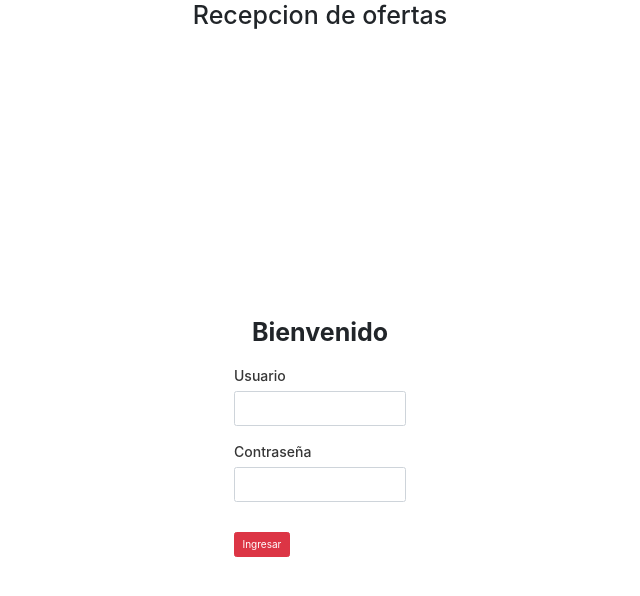
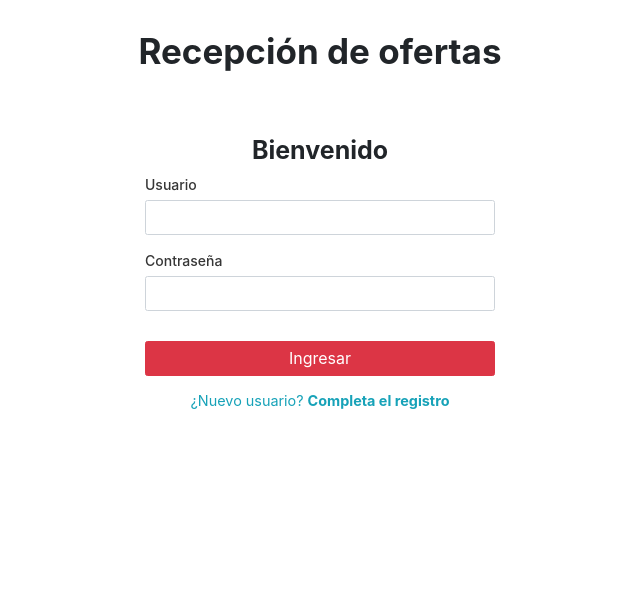
Before and after one commit to Indotel-Sistemas/formulario-portal, a React (Vite) app: page /auth/login in a window 1280 px wide. Shown: the top 596 px of the page, without its empty margins (320-960 px from the left). Built offline with nearby package versions, Linux system fonts and the light colour scheme.

Commit message:
first stage DONE

```diff
--- a/src/components/auth/AuthScreen.jsx
+++ b/src/components/auth/AuthScreen.jsx
@@ -1,14 +1,23 @@
 import React from 'react'
 import { LoginForm } from './LoginForm';
 import '../../styles/authStyles.css'
+import { useParams } from 'react-router-dom';
+import { RegisterForm } from './RegisterForm';
 
 export const AuthScreen = () => {
+    const { authAction } = useParams();
     return (
         <div className='auth_container'>
-            <h1 className='auth_title'>Recepcion de ofertas</h1>
+            <h1 className='auth_title'>Recepción de ofertas</h1>
             <div className='auth_main'>
                 <div className='auth_action'>
-                    <LoginForm />
+                    {
+                        authAction === 'login' ? (
+                            <LoginForm />
+                        ) : (
+                            <RegisterForm />
+                        )
+                    }
                 </div>
             </div>
         </div>
--- a/src/components/auth/LoginForm.jsx
+++ b/src/components/auth/LoginForm.jsx
@@ -1,9 +1,10 @@
 import { useState } from 'react'
 import { useAuthStore } from '../../store/auth'
-import { swalCargando, swalError, swalLoading } from '../../helpers/sweetAlerts';
+import { swalError, swalLoading } from '../../helpers/sweetAlerts';
 import { useNavigate } from 'react-router-dom';
 
 export const LoginForm = () => {
+  const navigate = useNavigate()
   const [login] = useAuthStore(store => [store.login]);
 
   const [state, setState] = useState({
@@ -23,7 +24,6 @@ export const LoginForm = () => {
 
   }
   return (
-    <>
     <div className='login_container'>
       <div className='login_form'>
         <p className='auth_title'>Bienvenido</p>
@@ -41,12 +41,13 @@ export const LoginForm = () => {
               type="password" className='auth_input form-control' />
           </div>
 
-            <button className='btn btn-danger form_button'>Ingresar</button>
+          <button className='btn btn-full btn-danger form_button'>Ingresar</button>
+          <div className='text-center mt-3 text-info'>
+            <small>¿Nuevo usuario? <b className='cursor' onClick={() => { navigate('/auth/register') }}>Completa el registro</b></small>
+          </div>
 
         </form>
       </div>
     </div>
-
-    </>
   )
 }
--- a/src/components/auth/RegisterForm.jsx
+++ b/src/components/auth/RegisterForm.jsx
@@ -1,64 +1,60 @@
 import React, { useEffect, useState } from 'react'
-import { RegistrarUsuario, checkUsuario } from '../../data/auth/auth';
+import { useNavigate } from 'react-router-dom';
 import { swalError, swalLoading } from '../../helpers/sweetAlerts';
+import { useAuthStore } from '../../store/auth';
+// import { RegistrarUsuario, checkUsuario } from '../../data/auth/auth';
+// import { swalError, swalLoading } from '../../helpers/sweetAlerts';
 
 
 
 export const RegisterForm = () => {
+  const navigate = useNavigate();
 
+  const [changePassword, login] = useAuthStore(store => [store.changePassword, store.login]);
   const [state, setState] = useState({
-    usuario:"",
-    empresa:"",
-    password:"",
-    terminos:false,
+    usuario: "",
+    givenPassword: "",
+    newPassword: "",
+    // terminos: false,
     //
-    passwordInfo:false,
-    validForm:false,
-
-
+    passwordInfo: false,
+    validForm: false,
   })
 
   const handleValidation = () => {
-  const invalidForm = {valid: false}
-  if(Object.values(state).includes("")) return {...invalidForm, msg:'Es necesario llenar todos los campos'}
+    const invalidForm = { valid: false };
+    if (Object.values(state).includes("")) return { ...invalidForm, msg: 'Es necesario llenar todos los campos' };
+    if (state.newPassword.length < 6) return { ...invalidForm, msg: 'La contraseña debe contener mas de 6 caracteres' };
+    // if (state.empresa.length <= 5) return { ...invalidForm, msg: 'Ingrese un nombre de empresa valido' }
+    // if (state.usuario.length <= 3) return { ...invalidForm, msg: 'Ingrese un nombre de usuario valido' }
+    // if (!state.terminos) return { ...invalidForm, msg: 'Debe aceptar los terminos y condiciones para crear su cuenta' }
 
-  if(state.empresa.length <= 5) return {...invalidForm, msg:'Ingrese un nombre de empresa valido' }
-
-
-  if(state.usuario.length <= 3) return {...invalidForm, msg:'Ingrese un nombre de usuario valido' }
-
-  if(state.password.length <= 6) return {...invalidForm, msg:'La contraseña debe contener mas de 6 caracteres' }
-
-
-  if(!state.terminos) return {...invalidForm, msg:'Debe aceptar los terminos y condiciones para crear su cuenta' }
-
-
-  return {valid: true}
-
+    return { valid: true }
   };
 
   const handleSubmit = async (e) => {
     e.preventDefault();
 
-  const {valid, msg} = handleValidation();
+    const { valid, msg } = handleValidation();
 
-  if(!valid) return swalError(msg);
+    if (!valid) return swalError(msg);
 
-  const res = await RegistrarUsuario(state);
+    swalLoading();
+    const res = await changePassword({ usuario: state.usuario, currentPassword: state.givenPassword, newPassword: state.newPassword });
+    if (res.status !== 200) return swalError('Error completando el registro')
 
-  if(res.status !== 200) return swalError('Error creando el usuario')
-  console.log(res)
-
+    const response = await login({ usuario: state.usuario, password: state.newPassword })
+    if (response.status !== 200) return swalError(response.msg);
   }
 
 
   const checkUsuario = async () => {
-  const res = await checkUsuario({usuario:state.usuario})
+    const res = await checkUsuario({ usuario: state.usuario })
     console.log(res)
 
   }
   useEffect(() => {
-  if(!state.usuario) return
+    if (!state.usuario) return
     checkUsuario()
   }, [])
 
@@ -67,33 +63,45 @@ useEffect(() => {
 
   return (
     <>
- <div  className='login_container'>
+      <div className='login_container'>
         <div className='login_form'>
-      <p className='auth_title'>Registre su empresa</p>
+          <p className='auth_title'>Completar registro</p>
           <form onSubmit={handleSubmit}>
-        <label className="form_label" htmlFor='empresa'>Empresa (Razón Social)</label>
-        <input className='auth_input form-control' onChange={(e) => setState(prevState => ({...prevState , empresa:e.target.value}))}/>
+            <label className="form_label" htmlFor='usuario'>Usuario</label>
+            <input
+              className='auth_input form-control'
+              onChange={(e) => setState(prevState => ({ ...prevState, usuario: e.target.value }))}
+            />
 
-        <label className="form_label mt-3" htmlFor='password'>Usuario</label>
-        <input type="text" className='auth_input form-control' onChange={(e) => setState(prevState => ({...prevState , usuario:e.target.value}))}/>
+            <div>
+              <label className="form_label mt-3" htmlFor='password'>Contraseña otorgada</label>
+              <input type="password" className='auth_input form-control' onChange={(e) => setState(prevState => ({ ...prevState, givenPassword: e.target.value }))} />
+            </div>
 
-
-        <label className="form_label mt-3" htmlFor='password'>Contraseña</label>
+            <div className='form_input-container'>
+              <label className="form_label mt-3" htmlFor='password'>Contraseña nueva</label>
               <input type="password" className='auth_input form-control'
-        onBlur={(e) => setState(prevState => ({...prevState , passwordInfo:false}))}
-        onFocus={(e) => setState(prevState => ({...prevState , passwordInfo:true}))}
-        onChange={(e) => setState(prevState => ({...prevState , password:e.target.value}))}/>
+                onBlur={() => setState(prevState => ({ ...prevState, passwordInfo: false }))}
+                onFocus={() => setState(prevState => ({ ...prevState, passwordInfo: true }))}
+                onChange={(e) => setState(prevState => ({ ...prevState, newPassword: e.target.value }))} />
               {state.passwordInfo && (
                 <small className='text-info'>La contraseña debe contener mas de 6 caracteres.</small>
               )}
-        <div className="form-check mt-3">
+            </div>
+
+            {/* <div className="form-check mt-3 d-flex align-items-center">
               <input className="form-check-input mt-2" type="checkbox" checked={state.terminos}
-           id="flexCheckDefault" onChange={() => setState(prevState => ({...prevState , terminos:!prevState.terminos}))}/>
-          <label className="form-check-label ml-2" htmlFor="flexCheckDefault">
+                id="flexCheckDefault" onChange={() => setState(prevState => ({ ...prevState, terminos: !prevState.terminos }))} />
+
+
+              <small className="form-check-label ml-2" htmlFor="flexCheckDefault">
                 Acepto los terminos y condiciones
-          </label>
+              </small>
+            </div> */}
+            <button className='btn btn-danger mt-5 btn-full'>Registrar</button>
+            <div className='text-center mt-3 text-info'>
+              <small>¿Ya tienes cuenta? <b className='cursor' onClick={() => { navigate('/auth/login') }}>Ingresa</b></small>
             </div>
-        <button className='btn btn-danger mt-4'>Registrar</button>
 
           </form>
         </div>
--- a/src/data/auth.jsx
+++ b/src/data/auth.jsx
@@ -27,6 +27,15 @@ export const login = async (data) => {
     }
 }
 
+export const changePassword = async (data) => {
+    try {
+        const res = await axios.post(`${source}/api/autenticacion/changePassword`,data)
+        return res;
+    } catch (error) {
+        return error;
+    }
+}
+
 export const getLicitacion = async () => {
     try {
         const res = await axios.get(`${source}/api/procesos`)
--- a/src/routers/AuthRoutes.jsx
+++ b/src/routers/AuthRoutes.jsx
@@ -2,7 +2,6 @@ import React from 'react'
 import { Route, Routes } from 'react-router-dom'
 import { AuthScreen } from '../components/auth/AuthScreen'
 import '../styles/authStyles.css'
-// import { LoginScreen } from '../components/auth/LoginScreen'
 
 export const AuthRoutes = () => {
     return (
--- a/src/styles/authStyles.css
+++ b/src/styles/authStyles.css
@@ -1,17 +1,14 @@
 .auth_container {
-    height: 100vh;
-    display: grid;
-    place-items: center;
+    width: 70%;
+    margin: 0 auto;
+    display: flex;
+    flex-direction: column;
+    align-items: center;
 }
 
 .auth_container .auth_main {
     display: flex;
-    height: 100vh;
-    width: 100%;
-    justify-content: space-around;
-    align-items: center;
-
-
+    justify-content: center;
 }
 
 .auth_container .auth_main .divisor_line {
@@ -19,6 +16,13 @@
     height: 500px;
     position: absolute;
     left: 50%;
+}
+.auth_container .auth_title {
+    font-weight: bold;
+    font-size: 3.5rem;
+    text-align: center;
+    margin-bottom: 6rem;
+    margin-top: 3rem;
 }
 
 .auth_container .auth_main .auth_info {
@@ -30,8 +34,9 @@
 
 .login_container .login_form .auth_title {
     font-weight: bold;
-    font-size: 25px;
+    font-size: 2.5rem;
     text-align: center;
+    margin: 0;
 
 }
 
--- a/src/styles/baseStyles.css
+++ b/src/styles/baseStyles.css
@@ -42,3 +42,13 @@ a{
 .cursor {
     cursor: pointer;
 }
+
+.btn-full {
+    width: 35rem;
+    height: 3.5rem;
+    font-size: 1.6rem;
+}
+
+input {
+    font-size: 1.6rem !important;
+}
--- a/src/styles/licitacionesStyles.css
+++ b/src/styles/licitacionesStyles.css
@@ -1,6 +1,7 @@
 .licitaciones_main {
     padding: 2rem 2rem;
-
+    width: 70%;
+    margin: 0 auto;
 }
 .licitaciones_main .licitaciones_container {
     padding: 1rem 0;
@@ -62,15 +63,10 @@
 /* Single Licitaction Styles */
 
 .licitacion_container {
-    width: 100%;
-    /* padding: 5rem 3rem; */
     padding: 0 2rem;
-    /* display: flex; */
-    /* flex-direction: column;
-    align-items: center; */
+    margin: 0 auto;
+    width: 70%;
     margin-top: 2.0rem;
-
-
 }
 
 .licitacion_container .licitacion_title_container {
```
Also changed, not shown: src/components/auth/Register.jsx (added, +94 -0 lines), src/components/licitaciones/LicitacionScreen.jsx (+4 -3 lines), src/store/auth.jsx (+13 -2 lines). Lines whose indentation alone changed are shown as unchanged.
